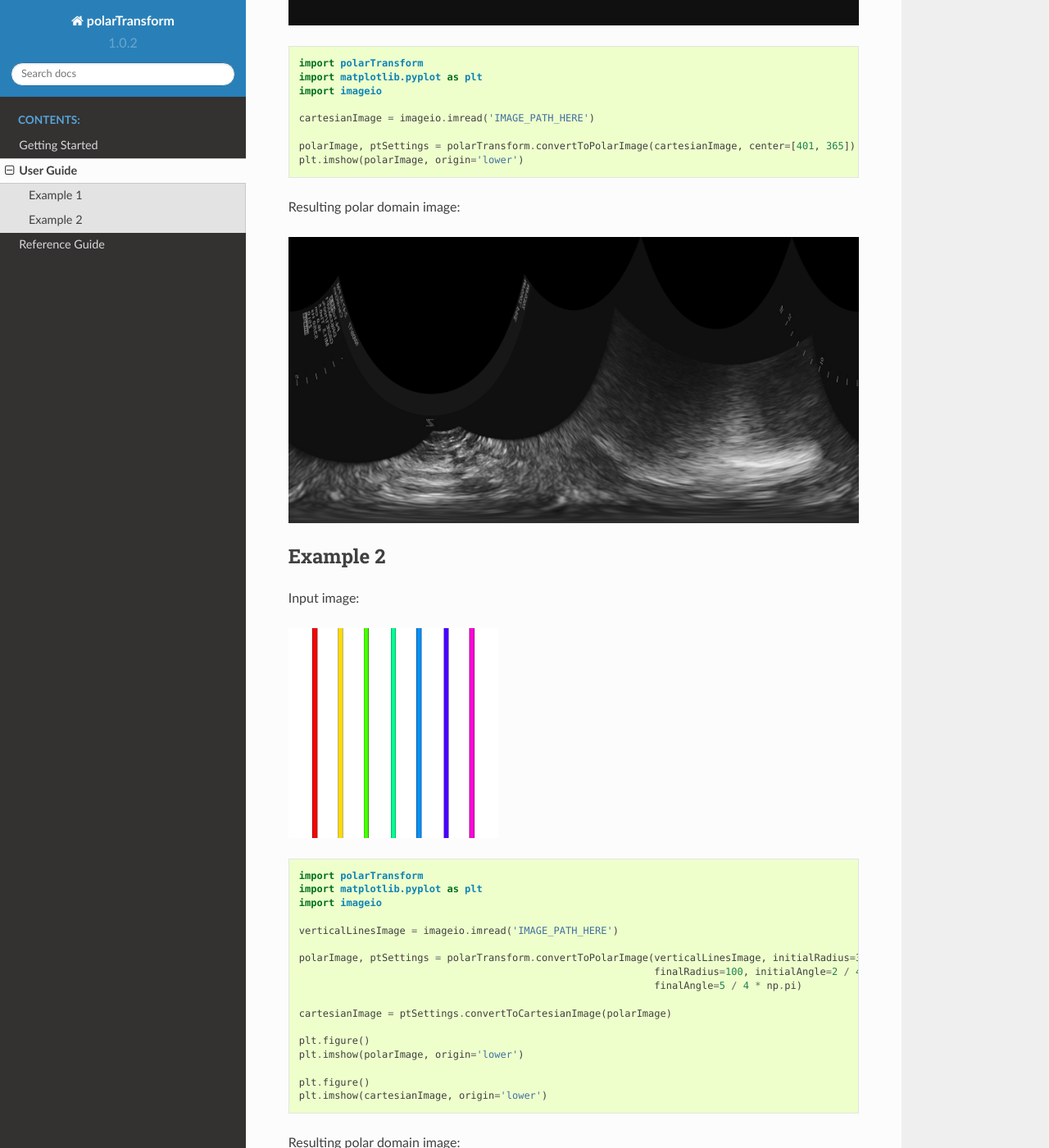
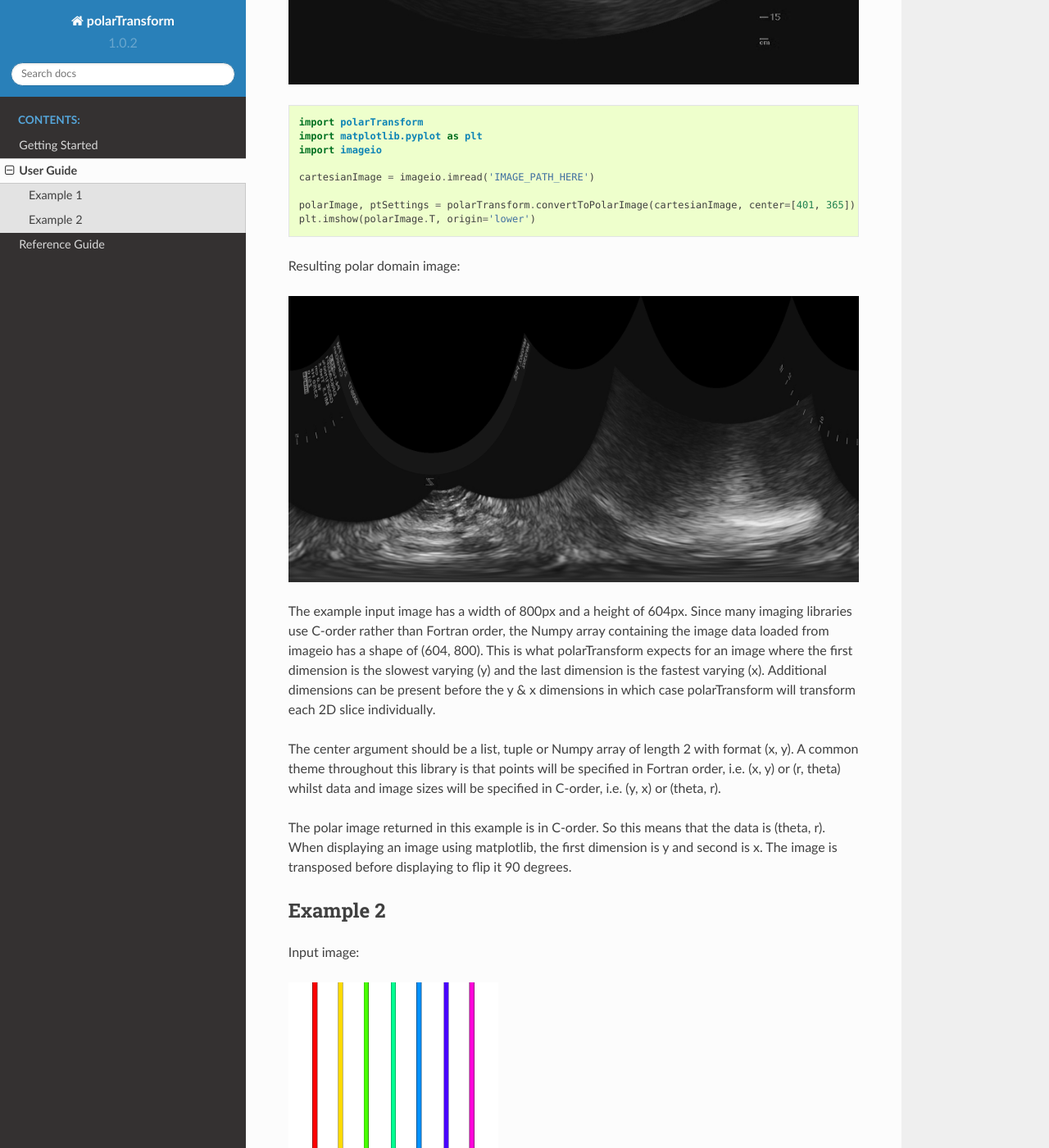
Before and after one commit to addisonElliott/polarTransform, a Sphinx documentation site: the page built from docs/source/user-guide.rst, in a window 1280 px wide and 1400 px high, scrolled down 1246 px. Shown: the whole window at 82% size. Built offline with Sphinx 7.4.7 and the Read the Docs theme 2.0.0, drawn with Linux system fonts in a browser that asks for light colours; some of the changed text lies outside the part shown.

Commit message:
Update docs

```diff
--- a/docs/source/user-guide.rst
+++ b/docs/source/user-guide.rst
@@ -9,6 +9,8 @@ User Guide
 As the names suggest, the two functions convert an image from the cartesian or polar domain to the other domain with a given set of parameters.  The power of these functions is that the user can specify the resulting image resolution, interpolation order, initial and final radii or angles and much much more. See the :doc:`polarTransform` for more information on the specific parameters that are supported.
 
 Since there are quite a few parameters that can be specified for the conversion functions, the class :class:`ImageTransform` is created and returned from the :class:`convertToPolarImage` or :class:`convertToCartesianImage` functions (along with the converted image) that contains the arguments specified. The benefit of this class is that if one wants to convert the image back to another domain or convert points on either image to/from the other domain, they can simply call the functions within the :class:`ImageTransform` class without specifying all of the arguments again.
+
+The examples below use images from the test suite. The code snippets should run without modification except for changing the paths to point to the correct image.
 
 Example 1
 --------------
@@ -28,12 +30,18 @@ Here is the B-mode image:
     cartesianImage = imageio.imread('IMAGE_PATH_HERE')
 
     polarImage, ptSettings = polarTransform.convertToPolarImage(cartesianImage, center=[401, 365])
-    plt.imshow(polarImage, origin='lower')
+    plt.imshow(polarImage.T, origin='lower')
 
 Resulting polar domain image:
 
 .. image:: _static/shortAxisApexPolarImage.png
     :alt: Polar image of echocardiogram of short-axis apex view
+
+The example input image has a width of 800px and a height of 604px. Since many imaging libraries use C-order rather than Fortran order, the Numpy array containing the image data loaded from imageio has a shape of (604, 800). This is what polarTransform expects for an image where the first dimension is the slowest varying (y) and the last dimension is the fastest varying (x). Additional dimensions can be present before the y & x dimensions in which case polarTransform will transform each 2D slice individually.
+
+The center argument should be a list, tuple or Numpy array of length 2 with format (x, y). A common theme throughout this library is that points will be specified in Fortran order, i.e. (x, y) or (r, theta) whilst data and image sizes will be specified in C-order, i.e. (y, x) or (theta, r).
+
+The polar image returned in this example is in C-order. So this means that the data is (theta, r). When displaying an image using matplotlib, the first dimension is y and second is x. The image is transposed before displaying to flip it 90 degrees.
 
 Example 2
 --------------
@@ -71,3 +79,7 @@ Converting back to the cartesian image results in:
 
 .. image:: _static/verticalLinesCartesianImage_scaled.png
     :alt: Cartesian image
+
+Once again, when displaying polar images using matplotlib, the image is first transposed to rotate the image 90 degrees. This makes it easier to view the image because the theta dimension is longer than the radial dimension.
+
+The hasColor argument was set to True in this example because the image contains color images. The example RGB image has a width and height of 256px. The shape of the image loaded via imageio package is (256, 256, 3). By specified hasColor=True, the last dimension will be shifted to the front and then the polar transformation will occur on each channel separately. Before returning, the function will shift the channel dimension back to the end. If a RGBA image is loaded, it is advised to only transform the first 3 channels and then set the alpha channel to fully on.
```
Also changed, not shown: other parts of docs/source/user-guide.rst (+2 -2 lines), 3 other files.
